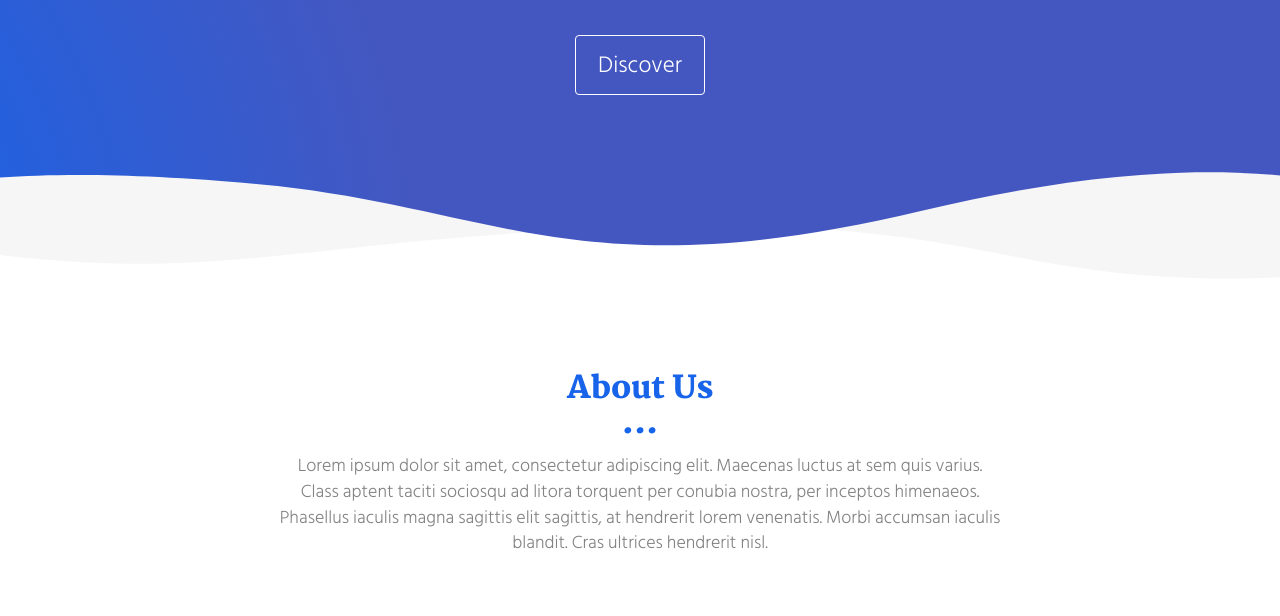
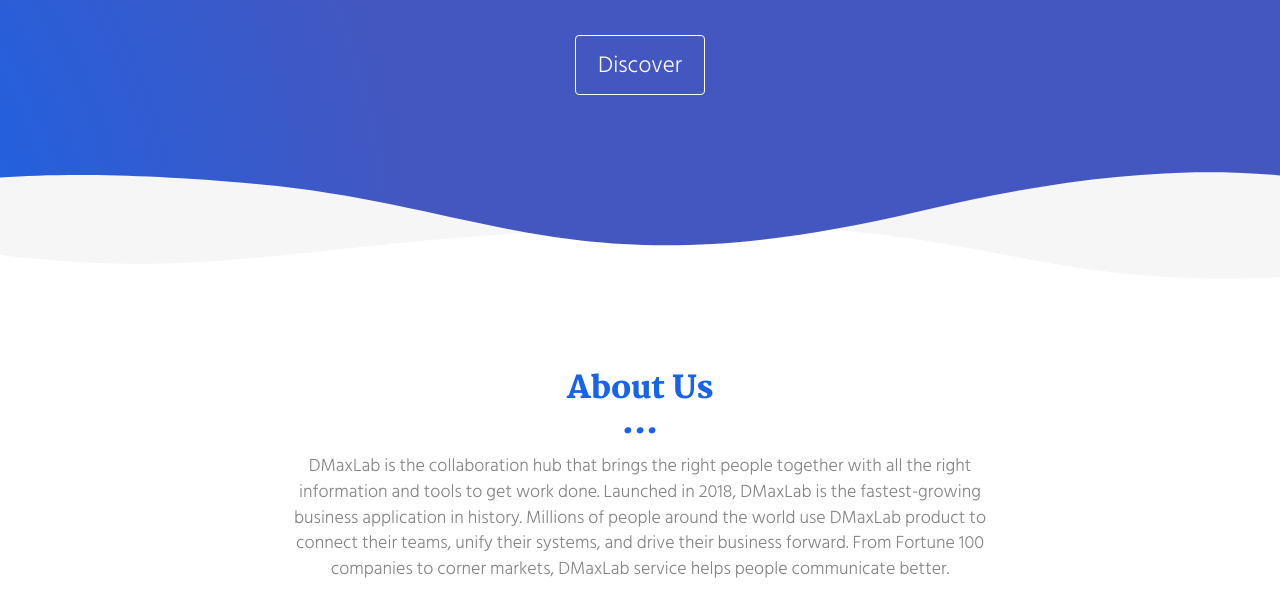
Before and after one commit to DMaxLab/DMaxLab.github.io, a plain HTML site: page index.html in a window 1280 px wide. Shown: the part 336-952 px from the top of the page. Drawn offline with Linux system fonts and the light colour scheme.

Commit message:
updated abou Us page

```diff
--- a/index.html
+++ b/index.html
@@ -76,9 +76,7 @@
         <div class="col-xs-12 col-md-8 col-md-offset-2">
           <div class="text-center">
             <h2>About Us</h2>
-            <p>Lorem ipsum dolor sit amet, consectetur adipiscing elit. Maecenas luctus at sem quis varius.
-            <br>
-            Class aptent taciti sociosqu ad litora torquent per conubia nostra, per inceptos himenaeos. Phasellus iaculis magna sagittis elit sagittis, at hendrerit lorem venenatis. Morbi accumsan iaculis blandit. Cras ultrices hendrerit nisl.</p>
+            <p>DMaxLab is the collaboration hub that brings the right people together with all the right information and tools to get work done. Launched in 2018, DMaxLab is the fastest-growing business application in history. Millions of people around the world use DMaxLab product to connect their teams, unify their systems, and drive their business forward. From Fortune 100 companies to corner markets, DMaxLab service helps people communicate better.</p>
           </div>
        </div>
       </div>
```
